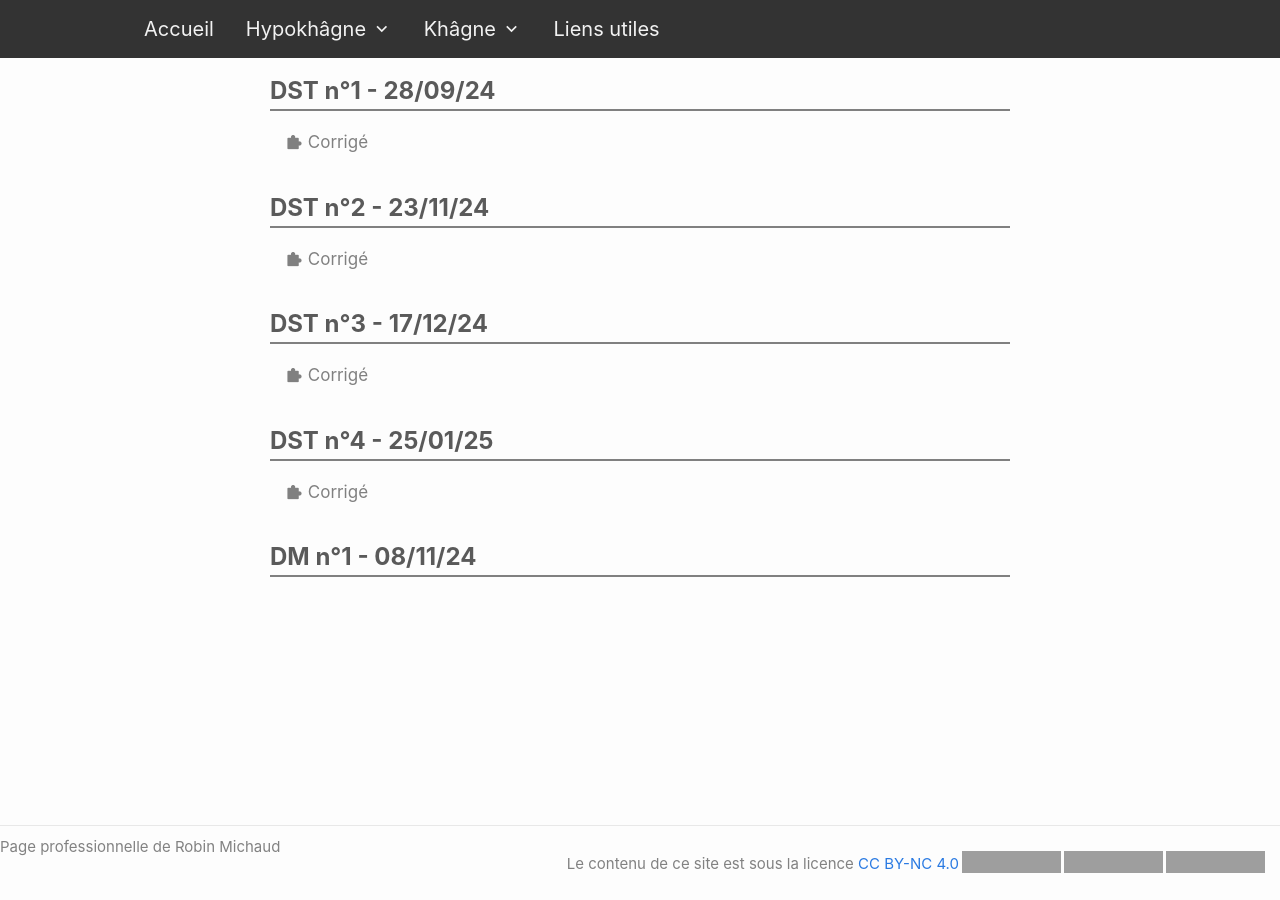
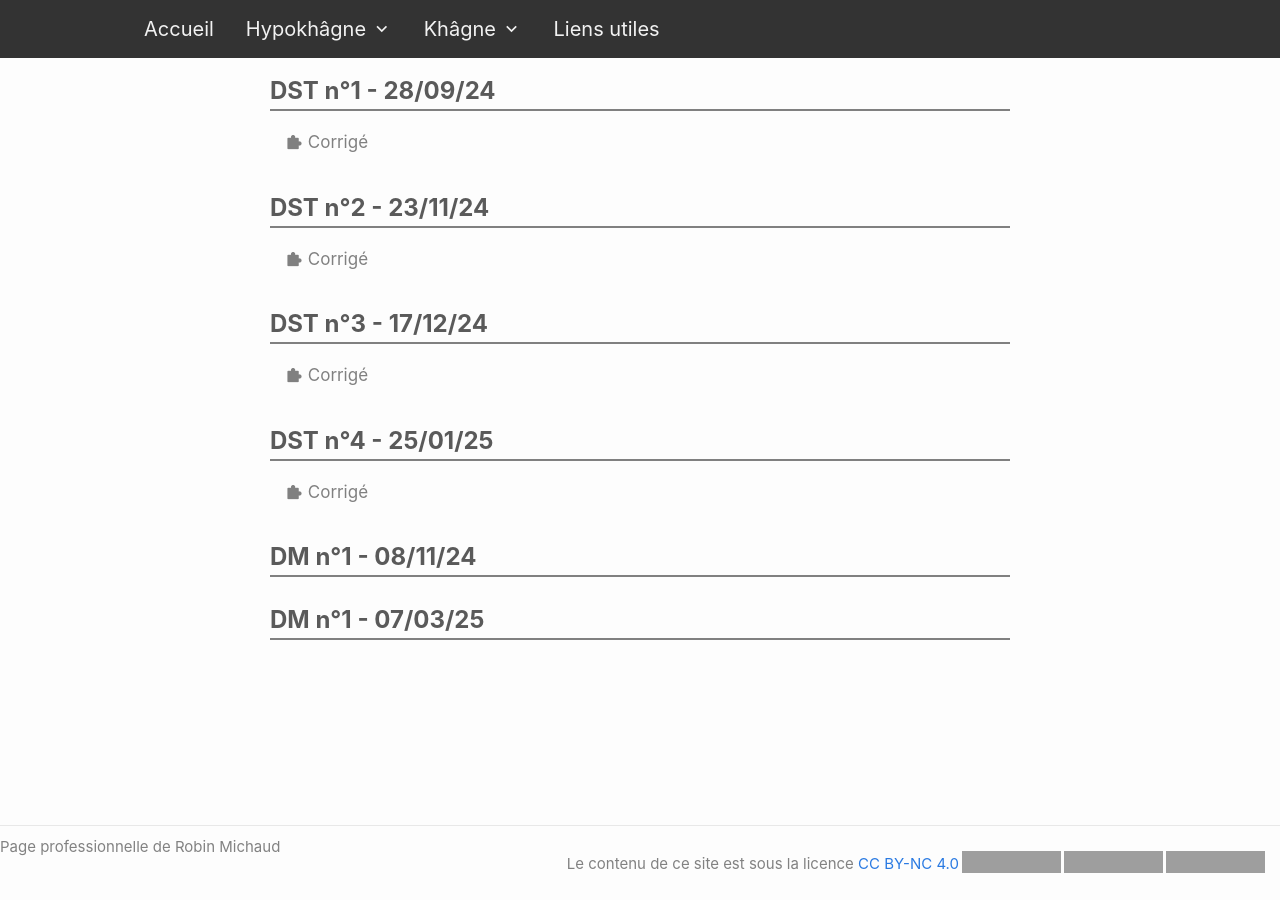
Before and after one commit to michaudmaths/michaudmaths.github.io, a Jekyll site: the page built from menu/devoirs.markdown, in a window 1280 px wide. Built offline with Jekyll 4.4.1, drawn with Linux system fonts in a browser that asks for light colours; nearby versions of some CDN libraries; grey boxes are pictures that could not be loaded.

Commit message:
ajout DM2

```diff
--- a/_data/files.yml
+++ b/_data/files.yml
@@ -204,3 +204,4 @@ dst:
  - date : 25/01/25
 dm:
  - date : 08/11/24
+ - date : 07/03/25
```
Also changed, not shown: 1 other file.
